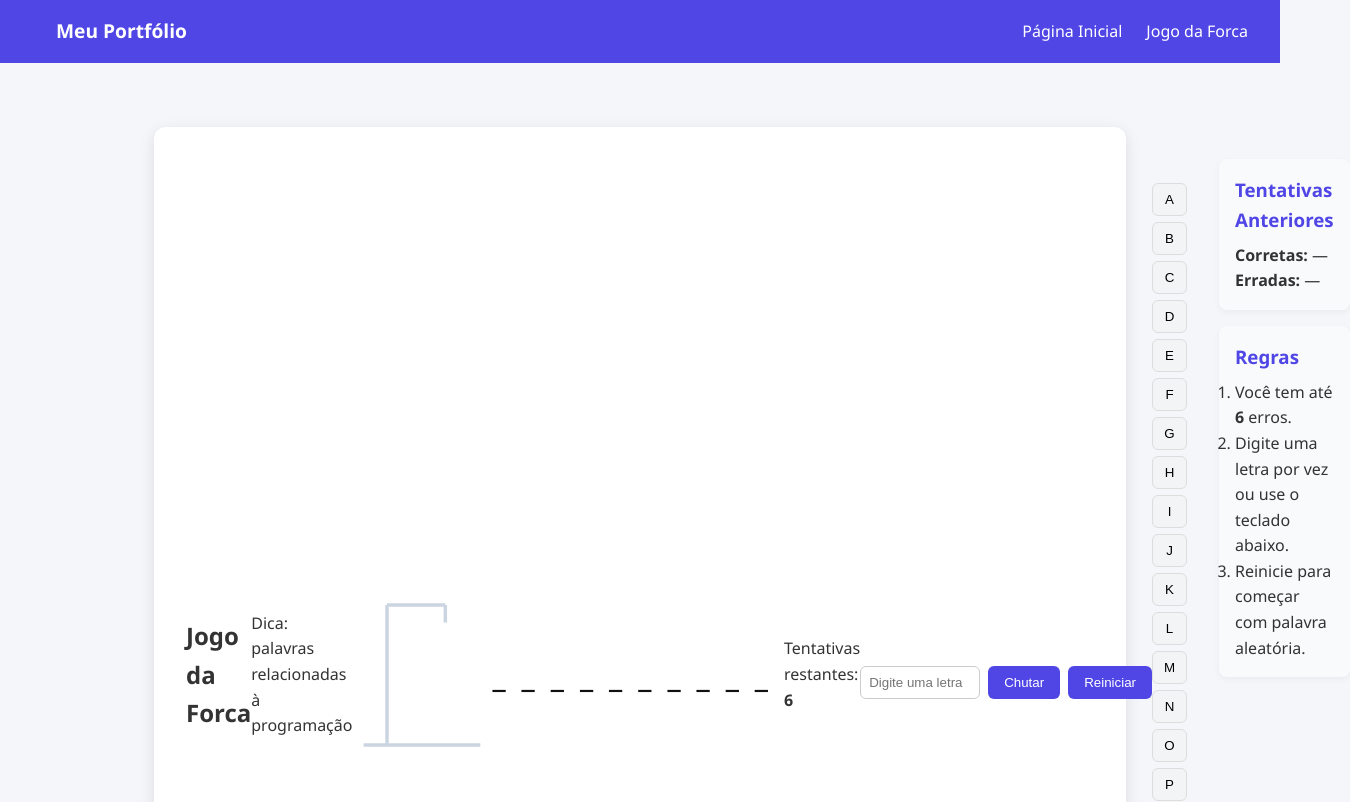
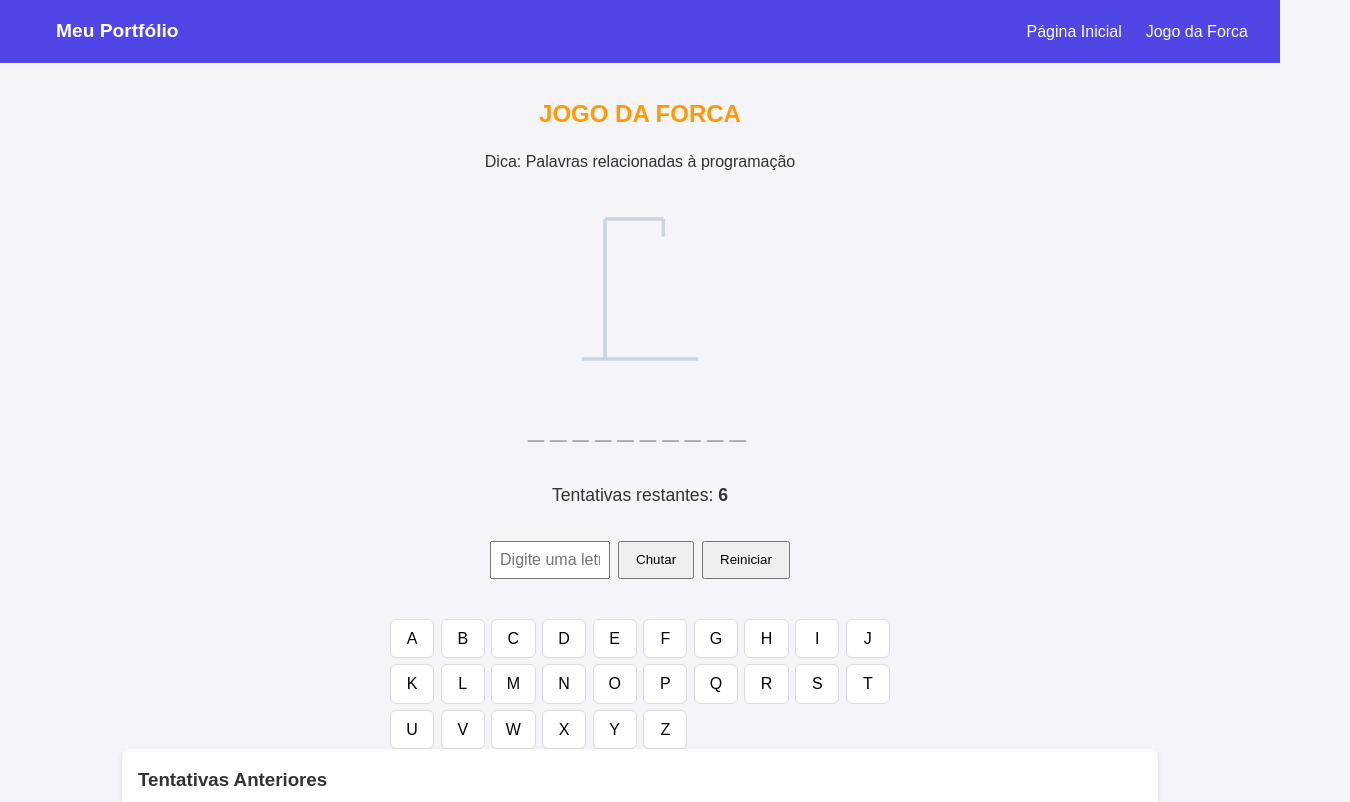
Before and after one commit to DavidCands/site-david, a Next.js app: page /hangman in a window 1280 px wide. Shown: the top 802 px of the page, 1350 px wide, since content can reach past the window. Built offline with nearby package versions, Linux system fonts and the light colour scheme.

Commit message:
Mudança geral do site

```diff
--- a/app/globals.css
+++ b/app/globals.css
@@ -114,19 +114,19 @@ body {
 }
 
 .cta:hover {
-  background: #4338ca;
+  background: #ff9a03;
 }
 
 /* Projetos */
 .projects {
-  margin: 3rem auto;
-  max-width: 900px;
+  margin: 4rem auto;
+  max-width: 19px;
 }
 
 .projects h2 {
-  font-size: 1.6rem;
-  margin-bottom: 1.5rem;
-  color: #111827;
+  font-size: 1.5rem;
+  margin-bottom: 1.0rem;
+  color: #ff9a03;
 }
 
 .project-grid {
--- a/app/hangman/page.jsx
+++ b/app/hangman/page.jsx
@@ -18,8 +18,8 @@ export default function HangmanPage() {
   const maxWrong = 6;
   const [word, setWord] = useState(() => pickWord());
   const [guessed, setGuessed] = useState([]); // letras chutadas
-  const [wrong, setWrong] = useState(0); // número de erros
-  const [status, setStatus] = useState("playing"); // playing | won | lost
+  const [wrong, setWrong] = useState(0); // Número de erros
+  const [status, setStatus] = useState("playing"); // Playing | won | lost
   const [input, setInput] = useState("");
 
   const letters = word.split("");
@@ -31,7 +31,8 @@ export default function HangmanPage() {
     // verifica vitória ou derrota sempre que guessed/wrong mudam
     if (letters.length && letters.every((l) => guessed.includes(l))) {
       setStatus("won");
-    } else if (wrong >= maxWrong) {
+    }
+    else if (wrong >= maxWrong) {
       setStatus("lost");
     }
   }, [guessed, wrong, letters]);
@@ -45,10 +46,18 @@ export default function HangmanPage() {
   }
 
   function handleGuess(letter) {
-    if (status !== "playing") return;
+    if (status !== "playing"){
+      return;
+    }
     letter = String(letter).toUpperCase();
-    if (!/^[A-Z]$/.test(letter)) return; // só letras A-Z
-    if (guessed.includes(letter)) return; // já chutou
+
+    if (!/^[A-Z]$/.test(letter)) {
+      return; // só letras A-Z
+    }
+
+    if (guessed.includes(letter)) {
+      return; // já chutou
+    }
 
     const newGuessed = [...guessed, letter];
     setGuessed(newGuessed);
@@ -57,8 +66,12 @@ export default function HangmanPage() {
     setWrong(newWrong);
 
     // checagem imediata (useEffect também cobre)
-    if (letters.every((l) => newGuessed.includes(l))) setStatus("won");
-    else if (newWrong >= maxWrong) setStatus("lost");
+    if (letters.every((l) => newGuessed.includes(l))) {
+      setStatus("won");
+    }
+    else if (newWrong >= maxWrong) {
+      setStatus("lost");
+    }
   }
 
   function handleSubmit(e) {
@@ -72,8 +85,10 @@ export default function HangmanPage() {
     <section className="hangman-wrap">
       <div className="game">
         <div className="left">
-          <h2>Jogo da Forca</h2>
-          <p className="hint">Dica: palavras relacionadas à programação</p>
+          <div className="titulo">
+            <h2>JOGO DA FORCA</h2>
+          </div>
+          <p className="hint">Dica: Palavras relacionadas à programação</p>
 
           <div className="gallows">
             <svg viewBox="0 0 120 140" className="gallow-svg" role="img" aria-label="Forca">
--- a/app/hangman/style.css
+++ b/app/hangman/style.css
@@ -1,26 +1,38 @@
-.hangman-wrap {
+/* ===== Reset Básico ===== */
+* {
+  margin: 0;
+  padding: 0;
+  box-sizing: border-box;
+}
+
+body {
+  font-family: Arial, sans-serif;
+  background-color: #f4f4f9;
+  color: #333;
+  line-height: 1.6;
+}
+
+.titulo {
+  text-align: center;
+  margin-bottom: 1rem;
+  color: #ff9a03;
+}
+
+/* Estrutura Geral */
+.hangman-container {
   display: flex;
   justify-content: center;
+  align-items: flex-start;
+  gap: 2rem;
   padding: 2rem;
 }
 
-.game {
-  display: flex;
-  gap: 2rem;
-  background: #fff;
-  border-radius: 12px;
-  padding: 2rem;
-  box-shadow: 0 4px 15px rgba(0,0,0,0.1);
-  max-width: 1000px;
-  width: 100%;
-}
-
+/* Área Esquerda (Forca + Palavra + Teclado) */
 .left {
   flex: 2;
-}
-
-.right {
-  flex: 1;
+  display: flex;
+  flex-direction: column;
+  align-items: center;
 }
 
 .gallows {
@@ -34,99 +46,114 @@
   height: 180px;
 }
 
+/* Palavra sendo exibida */
 .word-display {
-  font-size: 2rem;
-  letter-spacing: 1rem;
-  margin: 1rem 0;
-  display: flex;
-  justify-content: center;
+  font-size: 1.8rem;
+  letter-spacing: 0.4rem;
+  margin-bottom: 1rem;
 }
 
-.char {
-  font-weight: bold;
-  color: #111;
+.word-display .char {
+  display: inline-block;
+  min-width: 20px;
+  text-align: center;
 }
 
+.word-display .hidden {
+  color: #aaa;
+}
+
+.word-display .shown {
+  font-weight: bold;
+  color: #222;
+}
+
+/* Status */
 .status {
   margin: 1rem 0;
+  font-size: 1.1rem;
+  text-align: center;
 }
 
-.win {
-  color: #16a34a;
+.status .win {
+  color: green;
   font-weight: bold;
 }
 
-.lose {
-  color: #dc2626;
+.status .lose {
+  color: red;
   font-weight: bold;
 }
 
+/* Form de chute */
 .guess-form {
   display: flex;
   gap: 0.5rem;
-  margin-top: 1rem;
+  margin: 1rem 0;
 }
 
 .guess-form input {
   padding: 0.5rem;
-  border: 1px solid #ccc;
-  border-radius: 6px;
+  font-size: 1rem;
   width: 120px;
+  text-align: center;
 }
 
 .guess-form button {
   padding: 0.5rem 1rem;
-  border: none;
-  border-radius: 6px;
-  background: #4f46e5;
-  color: white;
   cursor: pointer;
-  transition: background 0.3s;
 }
 
-.guess-form button:hover {
-  background: #4338ca;
-}
-
+/* Teclado */
 .keyboard {
+  display: grid;
+  grid-template-columns: repeat(auto-fit, minmax(40px, 1fr));
+  gap: 0.4rem;
   margin-top: 1.5rem;
-  display: grid;
-  grid-template-columns: repeat(auto-fill, minmax(35px, 1fr));
-  gap: 6px;
+  width: 100%;
+  max-width: 500px;
 }
 
 .keyboard button {
-  padding: 0.5rem;
+  padding: 0.6rem;
+  font-size: 1rem;
   border: 1px solid #ddd;
+  background: #fff;
+  cursor: pointer;
   border-radius: 6px;
-  background: #f3f4f6;
-  cursor: pointer;
-  transition: background 0.2s;
-}
-
-.keyboard button:hover {
-  background: #e5e7eb;
+  transition: all 0.2s ease;
 }
 
 .keyboard button.correct {
-  background: #16a34a;
-  color: white;
+  background-color: #c8e6c9;
+  color: #2e7d32;
 }
 
 .keyboard button.wrong {
-  background: #dc2626;
-  color: white;
+  background-color: #ffcdd2;
+  color: #c62828;
+}
+
+.keyboard button:disabled {
+  opacity: 0.6;
+  cursor: not-allowed;
+}
+
+/* Área Direita (Tentativas + Regras) */
+.right {
+  flex: 1;
+  display: flex;
+  flex-direction: column;
+  gap: 1rem;
 }
 
 .panel {
-  background: #f9fafb;
+  background: #fff;
+  border-radius: 8px;
   padding: 1rem;
-  border-radius: 8px;
-  margin-bottom: 1rem;
-  box-shadow: 0 2px 6px rgba(0,0,0,0.05);
+  box-shadow: 0 2px 6px rgba(0, 0, 0, 0.1);
 }
 
 .panel h3 {
   margin-bottom: 0.5rem;
-  color: #4f46e5;
 }
```
Also changed, not shown: app/page.jsx (+14 -13 lines).
